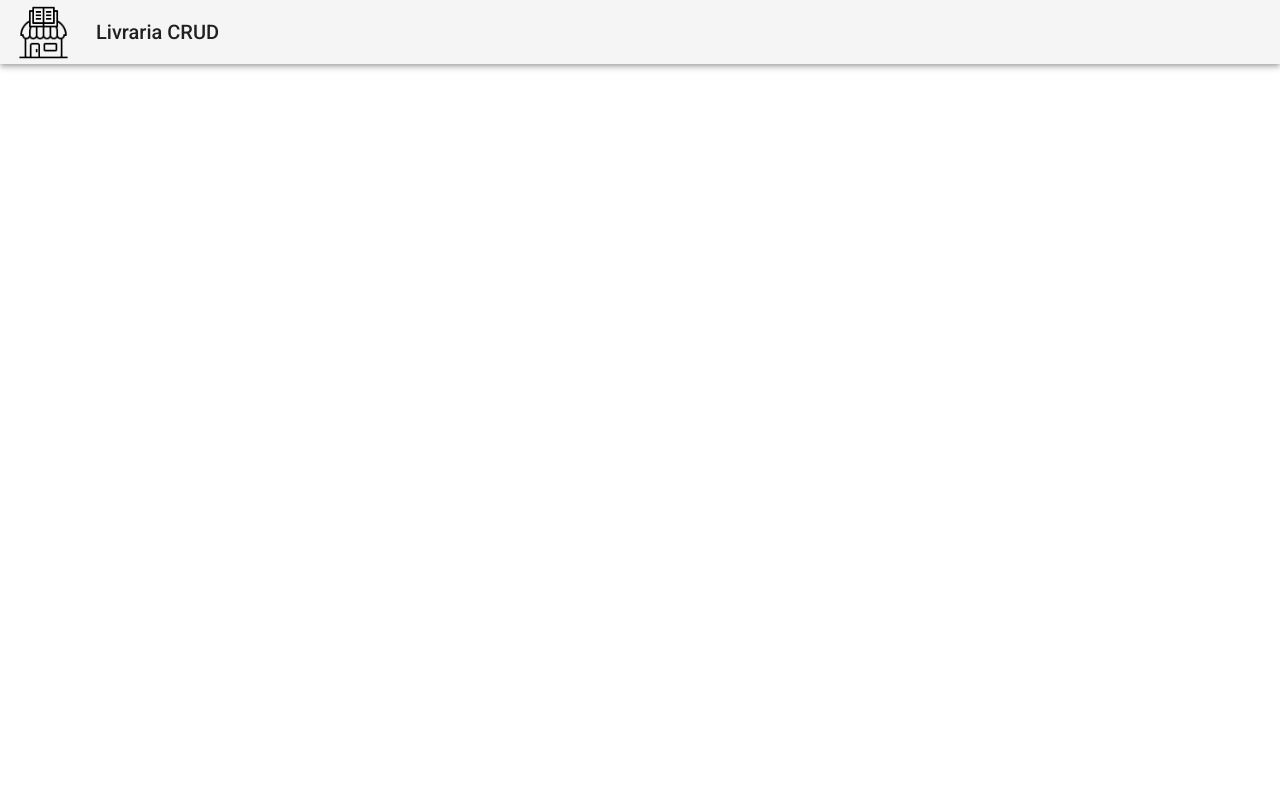
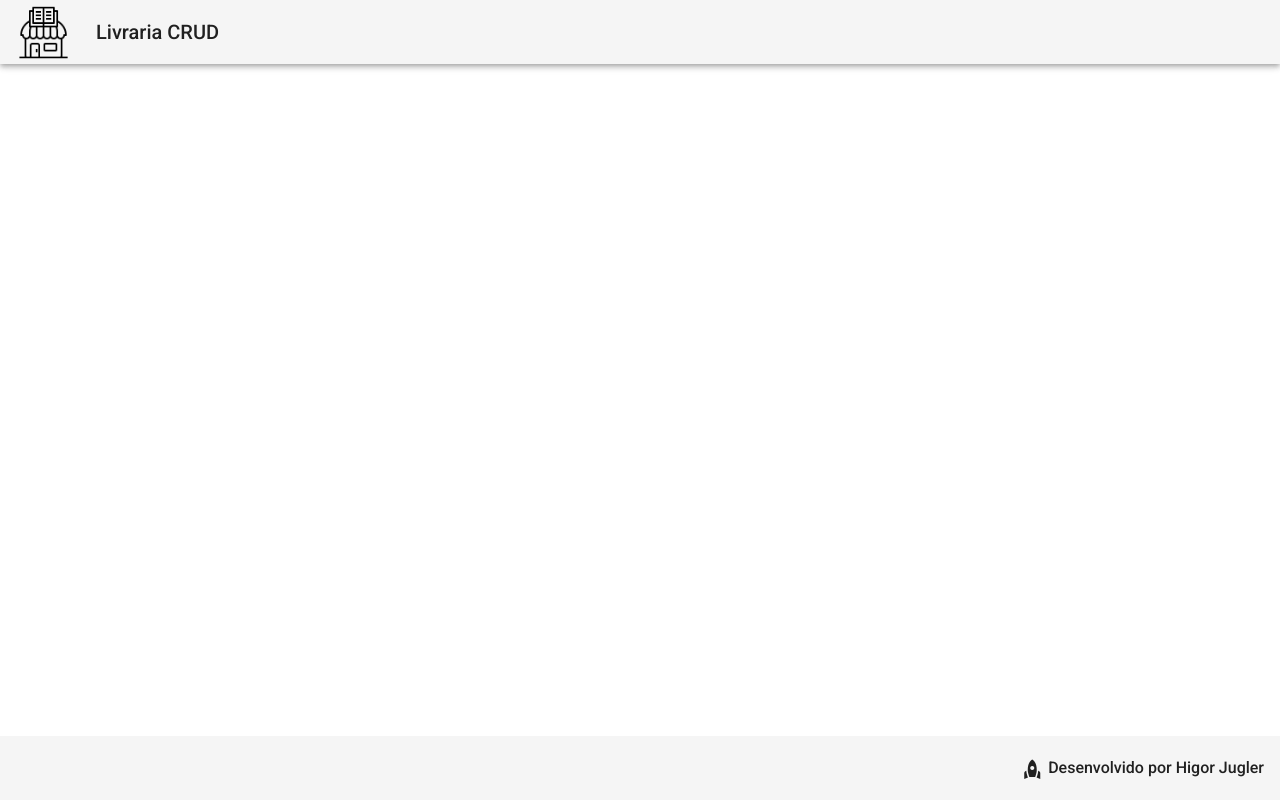
Before and after one commit to higor-jugler/livraria-crud, an Angular app in the folder frontend/: page / in a window 1280 px wide. Built offline with nearby package versions, Linux system fonts and the light colour scheme.

Commit message:
Implementado footer

```diff
--- a/frontend/src/app/app.component.html
+++ b/frontend/src/app/app.component.html
@@ -1 +1,2 @@
 <app-header></app-header>
+<app-footer></app-footer>
--- a/frontend/src/app/app.module.ts
+++ b/frontend/src/app/app.module.ts
@@ -8,11 +8,13 @@
 
 //Modulos do Material
 import {MatToolbarModule} from '@angular/material/toolbar';
+import { FooterComponent } from './components/template/footer/footer.component';
 
 @NgModule({
   declarations: [
     AppComponent,
-    HeaderComponent
+    HeaderComponent,
+    FooterComponent
   ],
   imports: [
     BrowserModule,
--- /dev/null
+++ b/frontend/src/app/components/template/footer/footer.component.css
@@ -0,0 +1,17 @@
+.footer {
+    position: fixed;
+    bottom: 0;
+    justify-content: flex-end;
+}
+
+.footer span {
+    font-size: 1rem;
+}
+
+.footer .title-group a {
+    vertical-align: middle;
+}
+
+.footer .material-icons {
+    vertical-align: middle;
+}
--- /dev/null
+++ b/frontend/src/app/components/template/footer/footer.component.html
@@ -0,0 +1,11 @@
+<mat-toolbar class="footer">
+
+    <span class="title-group">
+        <a>
+            <i class="material-icons">
+                rocket
+            </i>
+            Desenvolvido por Higor Jugler
+        </a>
+    </span>
+</mat-toolbar>
--- /dev/null
+++ b/frontend/src/app/components/template/footer/footer.component.ts
@@ -0,0 +1,15 @@
+import { Component, OnInit } from '@angular/core';
+
+@Component({
+  selector: 'app-footer',
+  templateUrl: './footer.component.html',
+  styleUrls: ['./footer.component.css']
+})
+export class FooterComponent implements OnInit {
+
+  constructor() { }
+
+  ngOnInit(): void {
+  }
+
+}
```
Also changed, not shown: 1 other file (tests, documents, lock files or other folders).
